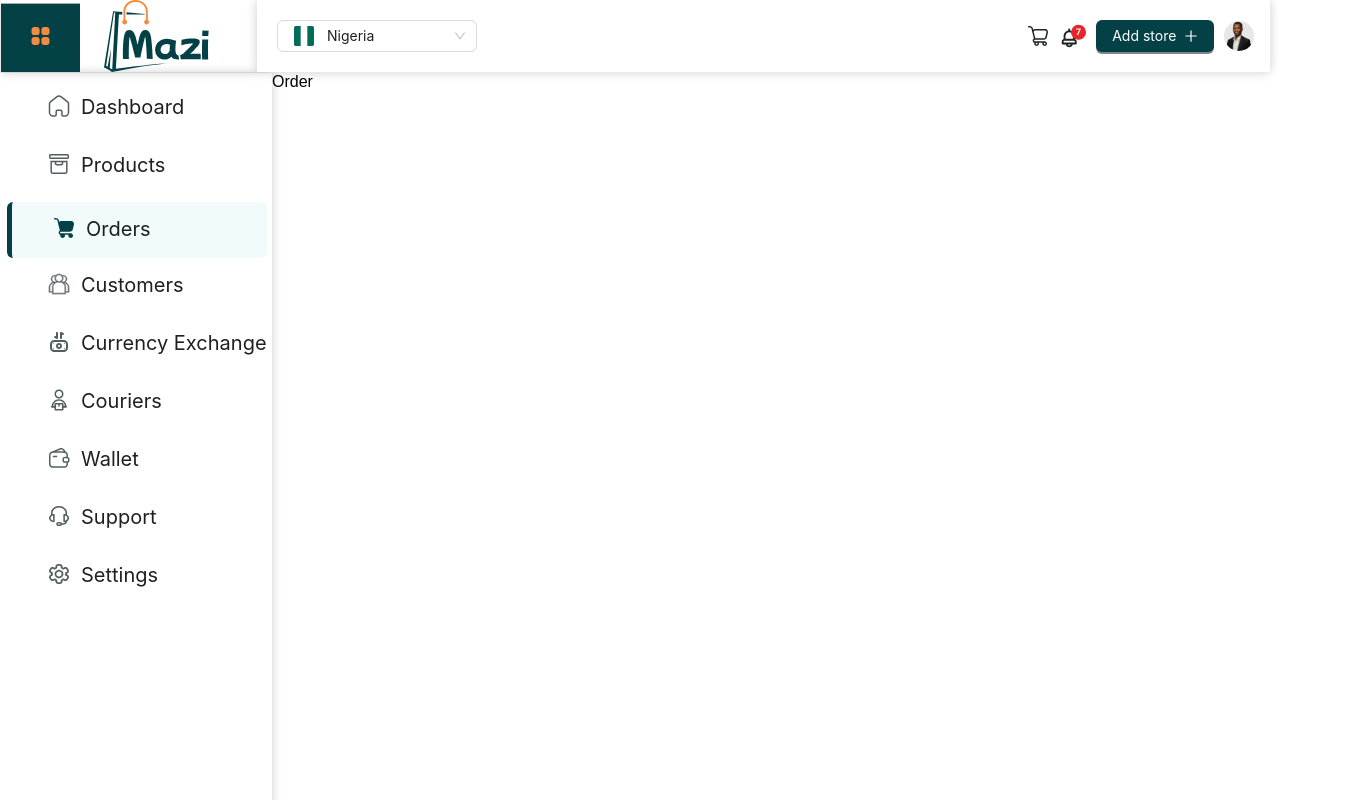
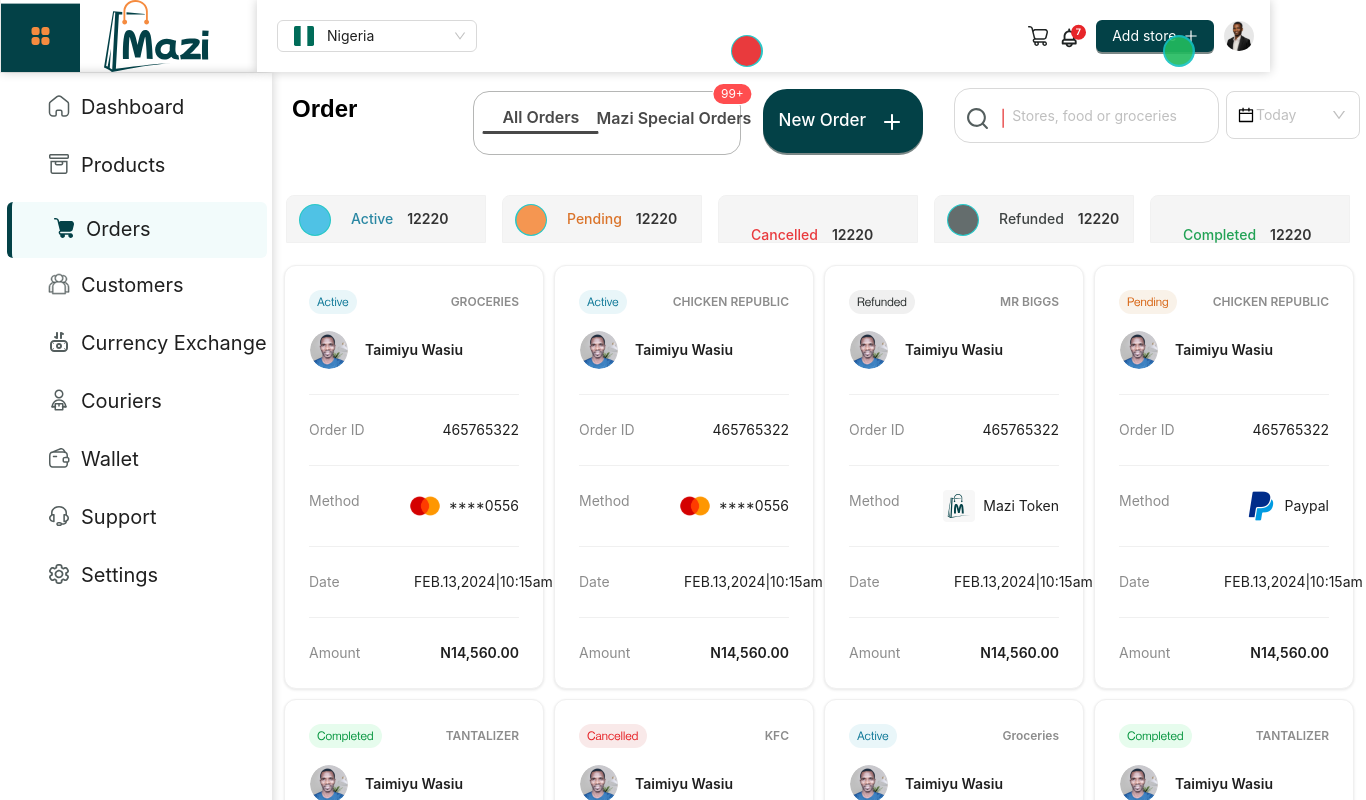
Before and after one commit to AustinRexi/Mazi, a React (Vite) app: page /Orders in a window 1280 px wide. Shown: the top 800 px of the page, 1366 px wide, since content can reach past the window. Built offline with nearby package versions, Linux system fonts and the light colour scheme; a web font is replaced by a local one.

Commit message:
working on order

```diff
--- a/src/views/Orders/CardOrder.jsx
+++ b/src/views/Orders/CardOrder.jsx
@@ -1,10 +1,32 @@
-import { Card, Avatar, Typography, Row, Col, Divider } from "antd";
+import {
+  Card,
+  Avatar,
+  Typography,
+  Row,
+  Col,
+  Divider,
+  Menu,
+  Dropdown,
+} from "antd";
 import { useState } from "react";
+import options from "../../Assets/Couriericons/options.svg";
 
 const { Text } = Typography;
 
 const CardOrder = ({ item }) => {
   const [hovered, setHovered] = useState(false);
+  const [isOptionsVisible, setIsOptionsVisible] = useState(false);
+
+  const menu = (
+    <Menu
+      items={[
+        { key: "1", label: "View" },
+        { key: "2", label: "Fulfil" },
+        { key: "3", label: "Cancel" },
+        { key: "3", label: "Refund" },
+      ]}
+    />
+  );
 
   return (
     <Card
@@ -21,16 +43,37 @@
           : "0 1px 3px rgba(0, 0, 0, 0.1)",
       }}
       onMouseEnter={() => setHovered(true)}
-      onMouseLeave={() => setHovered(false)}
+      onMouseLeave={() => {
+        setHovered(false);
+        setIsOptionsVisible(false); // Hide options when not hovered
+      }}
     >
-      <Row justify="space-between">
+      <Row justify="space-between" align="middle">
         <img src={item.icon} alt="Order Icon" />
         <Text
           type="secondary"
-          style={{ fontWeight: 600, size: 12, lineHeight: "16px" }}
+          style={{ fontWeight: 600, fontSize: 12, lineHeight: "16px" }}
         >
           {item.title}
         </Text>
+
+        {hovered && (
+          <Dropdown
+            overlay={menu}
+            trigger={["click"]}
+            placement="bottomRight"
+            onVisibleChange={setIsOptionsVisible}
+          >
+            <img
+              src={options}
+              alt="options"
+              style={{
+                cursor: "pointer",
+              }}
+              onClick={() => setIsOptionsVisible(!isOptionsVisible)}
+            />
+          </Dropdown>
+        )}
       </Row>
 
       <Row style={{ marginTop: 16, marginBottom: 16 }} align="middle">
--- a/src/views/Orders/Orders.jsx
+++ b/src/views/Orders/Orders.jsx
@@ -1,5 +1,11 @@
+import Header from "./Header";
+
 function Orders() {
-  return <div>Order</div>;
+  return (
+    <div>
+      <Header />
+    </div>
+  );
 }
 
 export default Orders;
```
